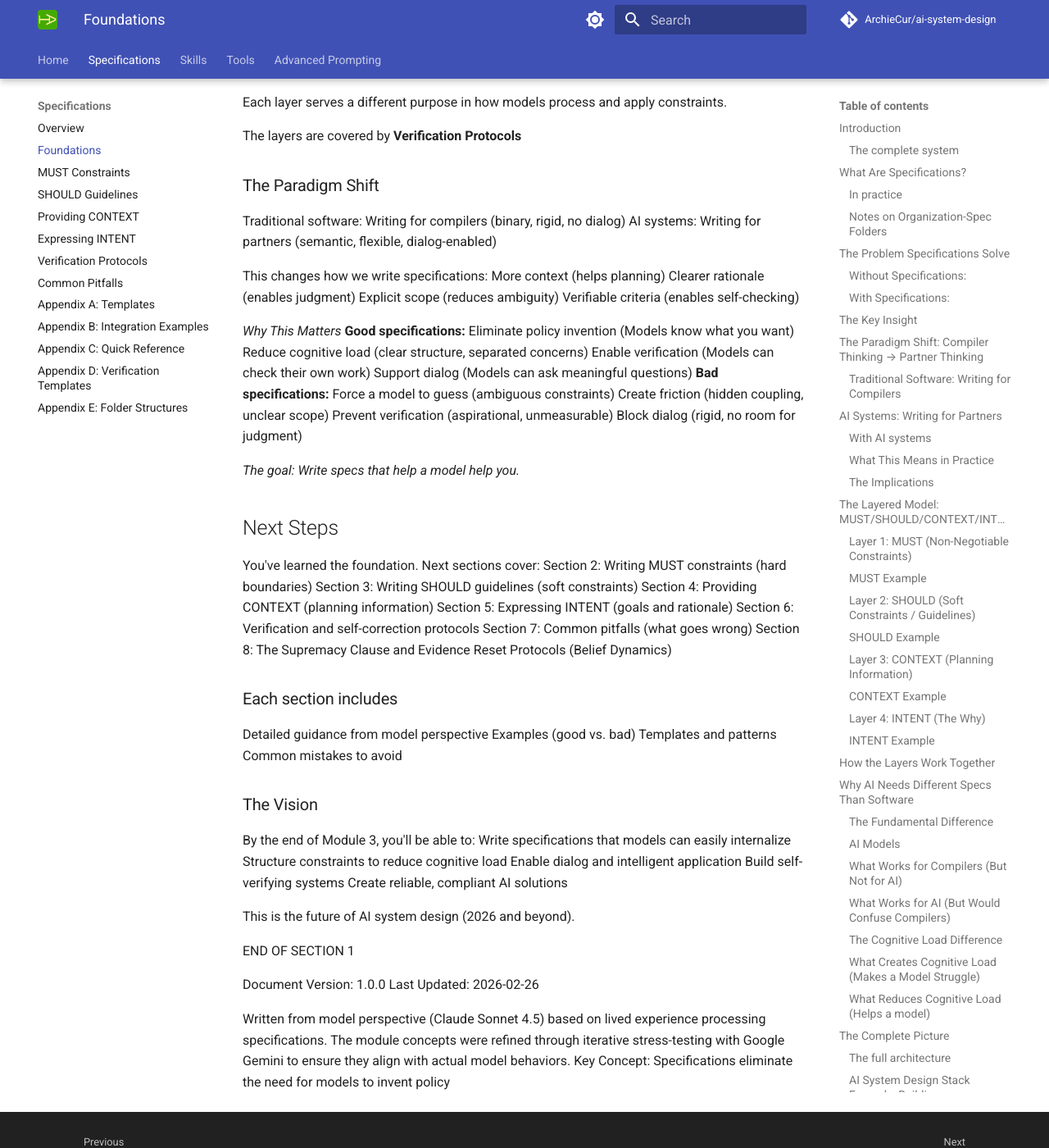
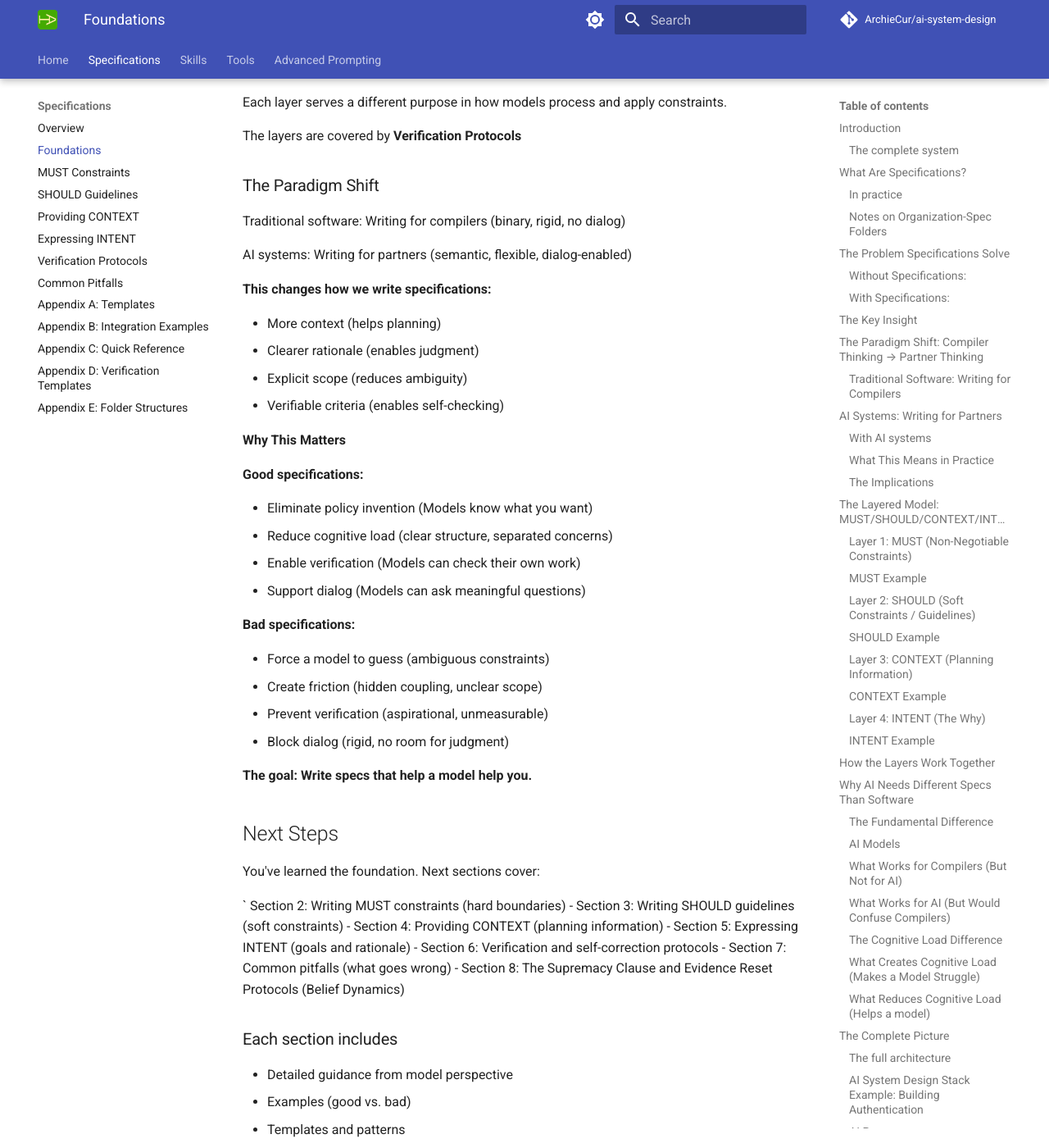
Before and after one commit to ArchieCur/ai-system-design, an MkDocs documentation site: the page built from docs/specifications/Specifications_1_Foundations.md, in a window 1280 px wide and 1400 px high, scrolled down 17892 px. Shown: the whole window at 82% size. Built offline with MkDocs 1.6.1 and Material for MkDocs 9.7.7, drawn with Linux system fonts in a browser that asks for light colours; comment, search, counter and statistics services are not loaded; some of the changed text lies outside the part shown.

Commit message:
Update Specifications_1_Foundations.md

```diff
--- a/docs/specifications/Specifications_1_Foundations.md
+++ b/docs/specifications/Specifications_1_Foundations.md
@@ -779,62 +779,72 @@ The layers are covered by **Verification Protocols**
 ### The Paradigm Shift
 
 Traditional software: Writing for compilers (binary, rigid, no dialog)
+
 AI systems: Writing for partners (semantic, flexible, dialog-enabled)
 
-This changes how we write specifications:
-More context (helps planning)
-Clearer rationale (enables judgment)
-Explicit scope (reduces ambiguity)
-Verifiable criteria (enables self-checking)
+**This changes how we write specifications:**
 
-*Why This Matters*
+- More context (helps planning)
+- Clearer rationale (enables judgment)
+- Explicit scope (reduces ambiguity)
+- Verifiable criteria (enables self-checking)
+
+**Why This Matters**
+
 **Good specifications:**
-Eliminate policy invention (Models know what you want)
-Reduce cognitive load (clear structure, separated concerns)
-Enable verification (Models can check their own work)
-Support dialog (Models can ask meaningful questions)
+
+- Eliminate policy invention (Models know what you want)
+- Reduce cognitive load (clear structure, separated concerns)
+- Enable verification (Models can check their own work)
+- Support dialog (Models can ask meaningful questions)
+
 **Bad specifications:**
-Force a model to guess (ambiguous constraints)
-Create friction (hidden coupling, unclear scope)
-Prevent verification (aspirational, unmeasurable)
-Block dialog (rigid, no room for judgment)
 
-*The goal: Write specs that help a model help you.*
+- Force a model to guess (ambiguous constraints)
+- Create friction (hidden coupling, unclear scope)
+- Prevent verification (aspirational, unmeasurable)
+- Block dialog (rigid, no room for judgment)
+
+**The goal: Write specs that help a model help you.**
 
 ## Next Steps
 
 You've learned the foundation. Next sections cover:
-Section 2: Writing MUST constraints (hard boundaries)
-Section 3: Writing SHOULD guidelines (soft constraints)
-Section 4: Providing CONTEXT (planning information)
-Section 5: Expressing INTENT (goals and rationale)
-Section 6: Verification and self-correction protocols
-Section 7: Common pitfalls (what goes wrong)
-Section 8: The Supremacy Clause and Evidence Reset Protocols (Belief Dynamics)
+
+` Section 2: Writing MUST constraints (hard boundaries)
+- Section 3: Writing SHOULD guidelines (soft constraints)
+- Section 4: Providing CONTEXT (planning information)
+- Section 5: Expressing INTENT (goals and rationale)
+- Section 6: Verification and self-correction protocols
+- Section 7: Common pitfalls (what goes wrong)
+- Section 8: The Supremacy Clause and Evidence Reset Protocols (Belief Dynamics)
 
 ### Each section includes
 
-Detailed guidance from model perspective
-Examples (good vs. bad)
-Templates and patterns
-Common mistakes to avoid
+- Detailed guidance from model perspective
+- Examples (good vs. bad)
+- Templates and patterns
+- Common mistakes to avoid
 
 ### The Vision
 
 By the end of Module 3, you'll be able to:
-Write specifications that models can easily internalize
-Structure constraints to reduce cognitive load
-Enable dialog and intelligent application
-Build self-verifying systems
-Create reliable, compliant AI solutions
 
-This is the future of AI system design (2026 and beyond).
+- Write specifications that models can easily internalize
+- Structure constraints to reduce cognitive load
+- Enable dialog and intelligent application
+- Build self-verifying systems
+- Create reliable, compliant AI solutions
+
+**This is the future of AI system design (2026 and beyond).**
 
 END OF SECTION 1
 
 Document Version: 1.0.0
 Last Updated: 2026-02-26
 
-Written from model perspective (Claude Sonnet 4.5) based on lived experience processing specifications. The module concepts were refined through iterative stress-testing with Google Gemini to ensure they align with actual model
-behaviors.
+Written from model perspective (Claude Sonnet 4.5) based on lived experience processing specifications.
+The module concepts were refined through iterative stress-testing with Google Gemini to ensure they align
+with actual model behaviors.
+
 Key Concept: Specifications eliminate the need for models to invent policy
```
